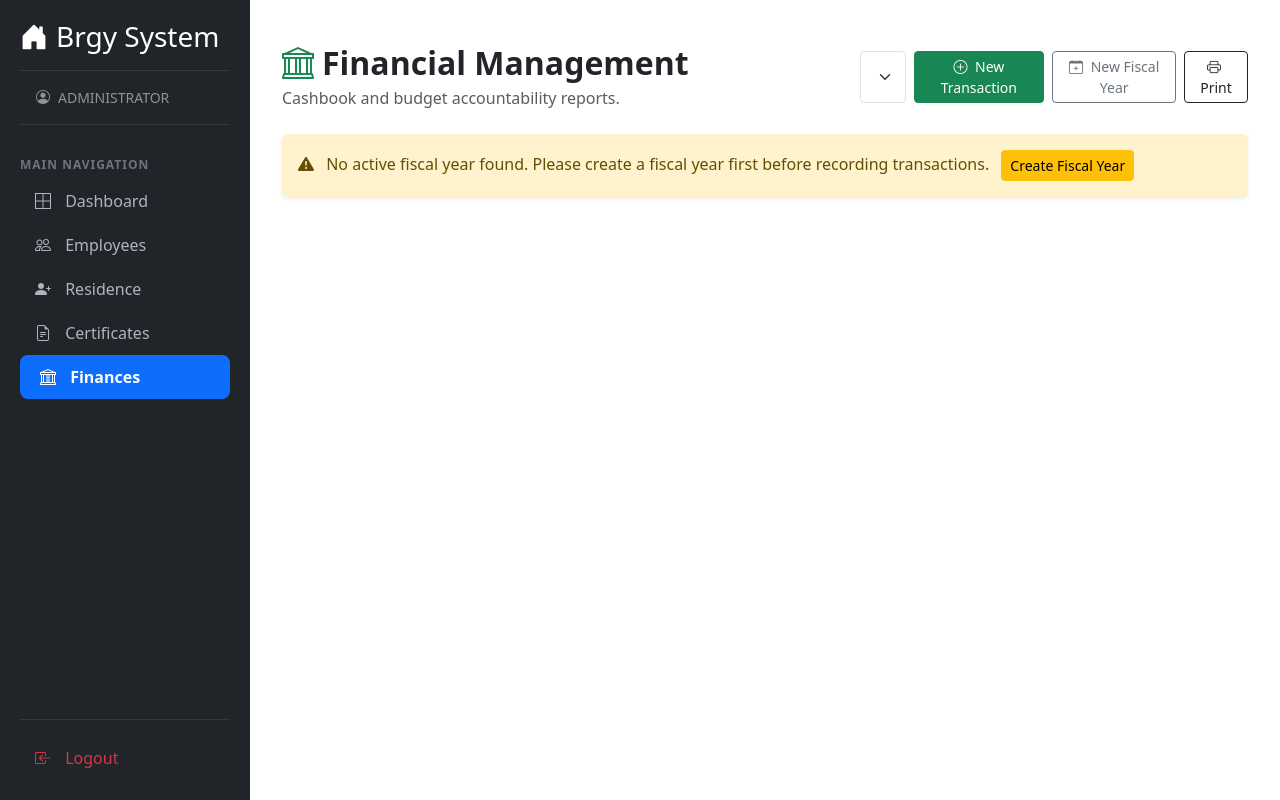
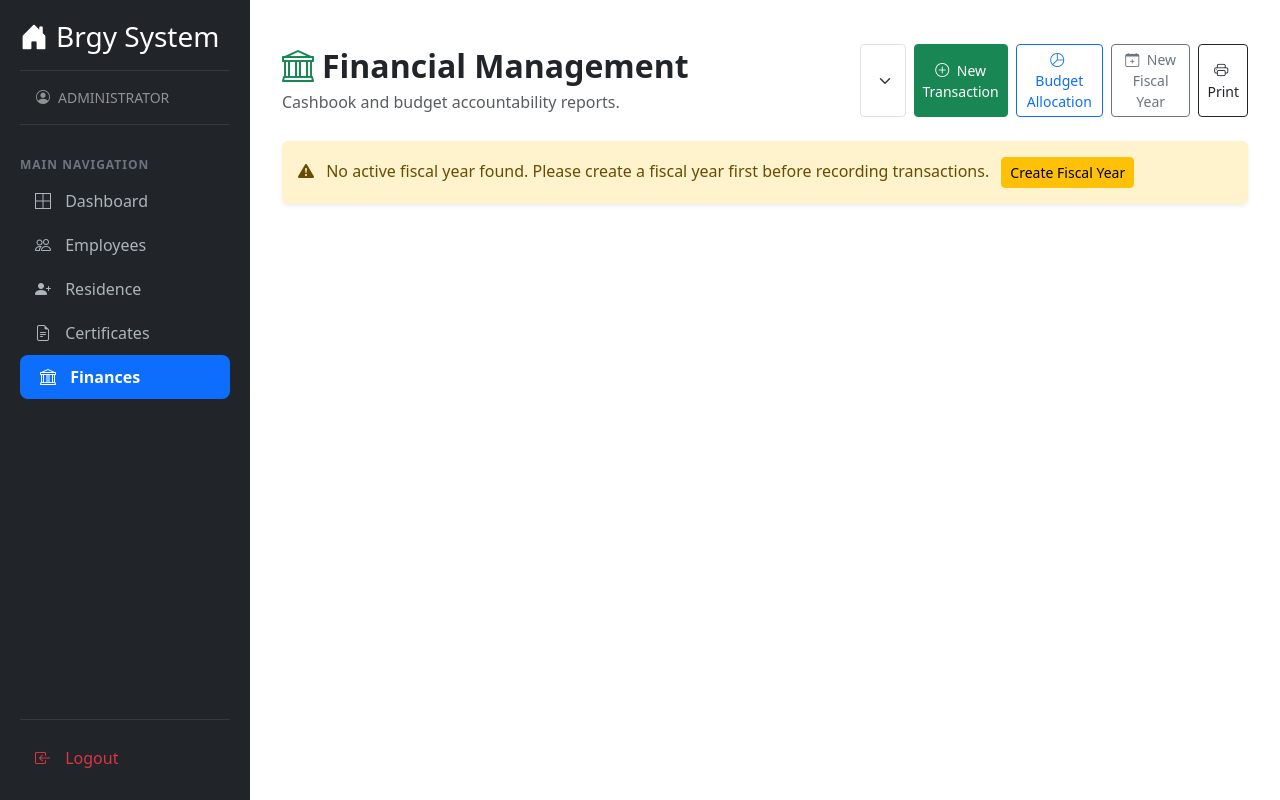
Before and after one commit to AudreiLouisRapista/BarangayProfiling, a Flask app: page /finances in a window 1280 px wide. Run offline with Flask 3, Linux system fonts and the light colour scheme; the visitor is signed in with stand-in values (Sample User, id 1); lists and menus that the app fills with data are empty; some libraries are stand-ins or nearby versions.

Commit message:
all process for financial is almost done

```diff
--- a/models/__init__.py
+++ b/models/__init__.py
@@ -1,4 +1,4 @@
 from .user import Admin, Role, User
 from .employee import Employee, Position, Status
 from .residence import Residence, Address, HealthStatus, Demographic
-from .finance import FiscalYear, TransactionType, DocumentType, CategoryType, TransactionStatus, BudgetAllocation, Transaction
+from .finance import FiscalYear, TransactionType, DocumentType, CategoryType, TransactionStatus, BudgetAllocation, Transaction, FiscalStatus
--- a/routes/finance.py
+++ b/routes/finance.py
@@ -67,7 +67,7 @@ def finances():
     if fy_id:
         active_fiscal_year = FiscalYear.query.get(fy_id)
     else:
-        active_fiscal_year = FiscalYear.query.filter_by(status='active').first()
+        active_fiscal_year = FiscalYear.query.filter_by(fiscal_status_id=2).first()
 
     transactions        = []
     budget_allocations  = []
@@ -195,11 +195,11 @@ def add_transaction():
         # Generate document number
         doc_number = generate_doc_number(doc_type_label, fiscal_year.fiscal_year)
 
-        # Use session user_id as admin_id
-        admin_id = session.get('user_id')
+        # Use session user_id as user_id for transaction
+        user_id = session.get('user_id')
 
         new_transaction = Transaction(
-            admin_id                    = admin_id,
+            user_id                    = user_id,
             transaction_type_id         = transaction_type_id,
             transaction_docuType_id     = doc_type.id,
             transaction_category_id     = transaction_category_id,
@@ -317,14 +317,15 @@ def add_fiscal_year():
             return redirect(url_for('finances'))
 
         # Close all currently active fiscal years
-        FiscalYear.query.filter_by(status='active').update({'status': 'closed'})
+        FiscalYear.query.filter_by(fiscal_status_id=2).update({'fiscal_status_id': 3},synchronize_session=False)
+        db.session.commit()
 
         new_fy = FiscalYear(
             fiscal_year           = fiscal_year,
             total_approved_budget = approved_budget,
             ordinance_number      = ordinance_number,
             ordinance_date        = ordinance_date,
-            status                = 'active',
+            fiscal_status_id      = 2,  # Assuming 2 represents 'active' status
         )
         db.session.add(new_fy)
         db.session.commit()
@@ -336,3 +337,52 @@ def add_fiscal_year():
         flash(f'Error creating fiscal year: {str(e)}', 'danger')
 
     return redirect(url_for('finances'))
+
+
+# ── Save Budget Allocation ────────────────────────────────────────────────────
+
+@app.route('/budget_allocation/save', methods=['POST'])
+@login_required
+def save_budget_allocation():
+    try:
+        fiscal_year_id = request.form.get('fiscal_year_id')
+
+        if not fiscal_year_id:
+            flash('No active fiscal year found.', 'warning')
+            return redirect(url_for('finances'))
+
+        # Get all category types
+        categories = CategoryType.query.all()
+
+        for ct in categories:
+            amount   = request.form.get(f'amount_{ct.id}', 0)
+            percent  = request.form.get(f'mandatory_percent_{ct.id}') or None
+
+            # Check if allocation already exists for this category + fiscal year
+            existing = BudgetAllocation.query.filter_by(
+                fiscal_year_id          = fiscal_year_id,
+                transaction_category_id = ct.id
+            ).first()
+
+            if existing:
+                # Update existing
+                existing.budget_amount            = amount
+                existing.budget_mandatory_percent = percent
+            else:
+                # Insert new
+                new_alloc = BudgetAllocation(
+                    fiscal_year_id          = fiscal_year_id,
+                    transaction_category_id = ct.id,
+                    budget_amount           = amount,
+                    budget_mandatory_percent = percent,
+                )
+                db.session.add(new_alloc)
+
+        db.session.commit()
+        flash('Budget allocations saved successfully.', 'success')
+
+    except Exception as e:
+        db.session.rollback()
+        flash(f'Error saving allocations: {str(e)}', 'danger')
+
+    return redirect(url_for('finances'))
--- a/templates/BarangayAdmin/finances.html
+++ b/templates/BarangayAdmin/finances.html
@@ -32,6 +32,9 @@
 
             <button class="btn btn-success btn-sm" data-bs-toggle="modal" data-bs-target="#transactionModal">
                 <i class="bi bi-plus-circle me-1"></i> New Transaction
+            </button>
+            <button class="btn btn-outline-primary btn-sm" data-bs-toggle="modal" data-bs-target="#budgetAllocationModal">
+                <i class="bi bi-pie-chart me-1"></i> Budget Allocation
             </button>
             <button class="btn btn-outline-secondary btn-sm" data-bs-toggle="modal" data-bs-target="#fiscalYearModal">
                 <i class="bi bi-calendar-plus me-1"></i> New Fiscal Year
@@ -564,15 +567,94 @@
     </div>
 </div>
 
+<!-- ── Budget Allocation Modal ── -->
+<div class="modal fade" id="budgetAllocationModal" tabindex="-1">
+    <div class="modal-dialog modal-lg">
+        <div class="modal-content border-0 shadow">
+            <div class="modal-header border-0 pb-0">
+                <h5 class="modal-title fw-bold">
+                    <i class="bi bi-pie-chart-fill me-2 text-primary"></i>
+                    Budget Allocation — FY {{ active_fiscal_year.fiscal_year if active_fiscal_year else '' }}
+                </h5>
+                <button type="button" class="btn-close" data-bs-dismiss="modal"></button>
+            </div>
+            <form action="{{ url_for('save_budget_allocation') }}" method="POST">
+                <input type="hidden" name="fiscal_year_id"
+                       value="{{ active_fiscal_year.id if active_fiscal_year else '' }}">
+                <div class="modal-body">
+
+                    <div class="alert alert-info py-2 small border-0 mb-3">
+                        <i class="bi bi-info-circle me-1"></i>
+                        Set the budget amount for each category. Mandatory allocations (RA 7160) are pre-filled.
+                        Leave amount as 0 if not applicable.
+                    </div>
+
+                    <table class="table table-hover align-middle mb-0">
+                        <thead class="table-light">
+                            <tr>
+                                <th style="font-size:.78rem;letter-spacing:.5px;">Category</th>
+                                <th style="font-size:.78rem;letter-spacing:.5px;">Type</th>
+                                <th style="font-size:.78rem;letter-spacing:.5px;">Mandatory %</th>
+                                <th style="font-size:.78rem;letter-spacing:.5px;">Allocated Amount (₱)</th>
+                            </tr>
+                        </thead>
+                        <tbody>
+                            {% for ct in category_types %}
+                            {% set existing = budget_allocations | selectattr('transaction_category_id', 'equalto', ct.id) | first | default(None) %}
+                            <tr>
+                                <td class="small fw-semibold">{{ ct.category_type }}</td>
+                                <td>
+                                    {% if ct.type_nature == 'income' %}
+                                    <span class="badge rounded-pill bg-success bg-opacity-10 border border-success text-success" style="font-size:.7rem;">Income</span>
+                                    {% else %}
+                                    <span class="badge rounded-pill bg-danger bg-opacity-10 border border-danger text-danger" style="font-size:.7rem;">Expense</span>
+                                    {% endif %}
+                                </td>
+                                <td>
+                                    <input type="number"
+                                           class="form-control form-control-sm"
+                                           name="mandatory_percent_{{ ct.id }}"
+                                           value="{{ existing.budget_mandatory_percent if existing and existing.budget_mandatory_percent else '' }}"
+                                           placeholder="e.g. 20"
+                                           min="0" max="100" step="0.01"
+                                           style="max-width:90px;">
+                                </td>
+                                <td>
+                                    <input type="number"
+                                           class="form-control form-control-sm"
+                                           name="amount_{{ ct.id }}"
+                                           value="{{ existing.budget_amount if existing else '0.00' }}"
+                                           placeholder="0.00"
+                                           min="0" step="0.01"
+                                           style="max-width:160px;" required>
+                                </td>
+                            </tr>
+                            {% endfor %}
+                        </tbody>
+                    </table>
+
+                </div>
+                <div class="modal-footer border-0">
+                    <button type="button" class="btn btn-light" data-bs-dismiss="modal">Cancel</button>
+                    <button type="submit" class="btn btn-primary"
+                            {% if not active_fiscal_year %}disabled{% endif %}>
+                        <i class="bi bi-check-circle me-1"></i> Save Allocations
+                    </button>
+                </div>
+            </form>
+        </div>
+    </div>
+</div>
+
 {% endblock %}
 
 {% block scripts %}
 <script src="https://cdn.jsdelivr.net/npm/chart.js@4.4.1/dist/chart.umd.min.js"></script>
 <script>
     // Pass Flask data to JS
-    const budgetAllocations = JSON.parse(`{{ (budget_allocations | default([]) | map(attribute='category_type') | map(attribute='category_type') | list) | tojson | safe }}`);
-    const budgetAmounts     = JSON.parse(`{{ (budget_allocations | default([]) | map(attribute='budget_amount') | list) | tojson | safe }}`);
-    const monthlyData       = JSON.parse(`{{ (monthly_chart_data | default({'revenue':[0,0,0,0,0,0,0,0,0,0,0,0],'expenses':[0,0,0,0,0,0,0,0,0,0,0,0]})) | tojson | safe }}`);
+    const budgetAllocations = JSON.parse('{{ (budget_allocations | map(attribute="category_type") | map(attribute="category_type") | list) | tojson if budget_allocations else "[]" | safe }}');
+    const budgetAmounts     = JSON.parse('{{ (budget_allocations | map(attribute="budget_amount")  | list) | tojson if budget_allocations else "[]" | safe }}');
+    const monthlyData       = JSON.parse('{{ monthly_chart_data  | tojson if monthly_chart_data  else "[]" | safe }}');
 </script>
 <script src="{{ url_for('static', filename='js/finances.js') }}"></script>
 
```
Also changed, not shown: models/finance.py (+15 -3 lines).
